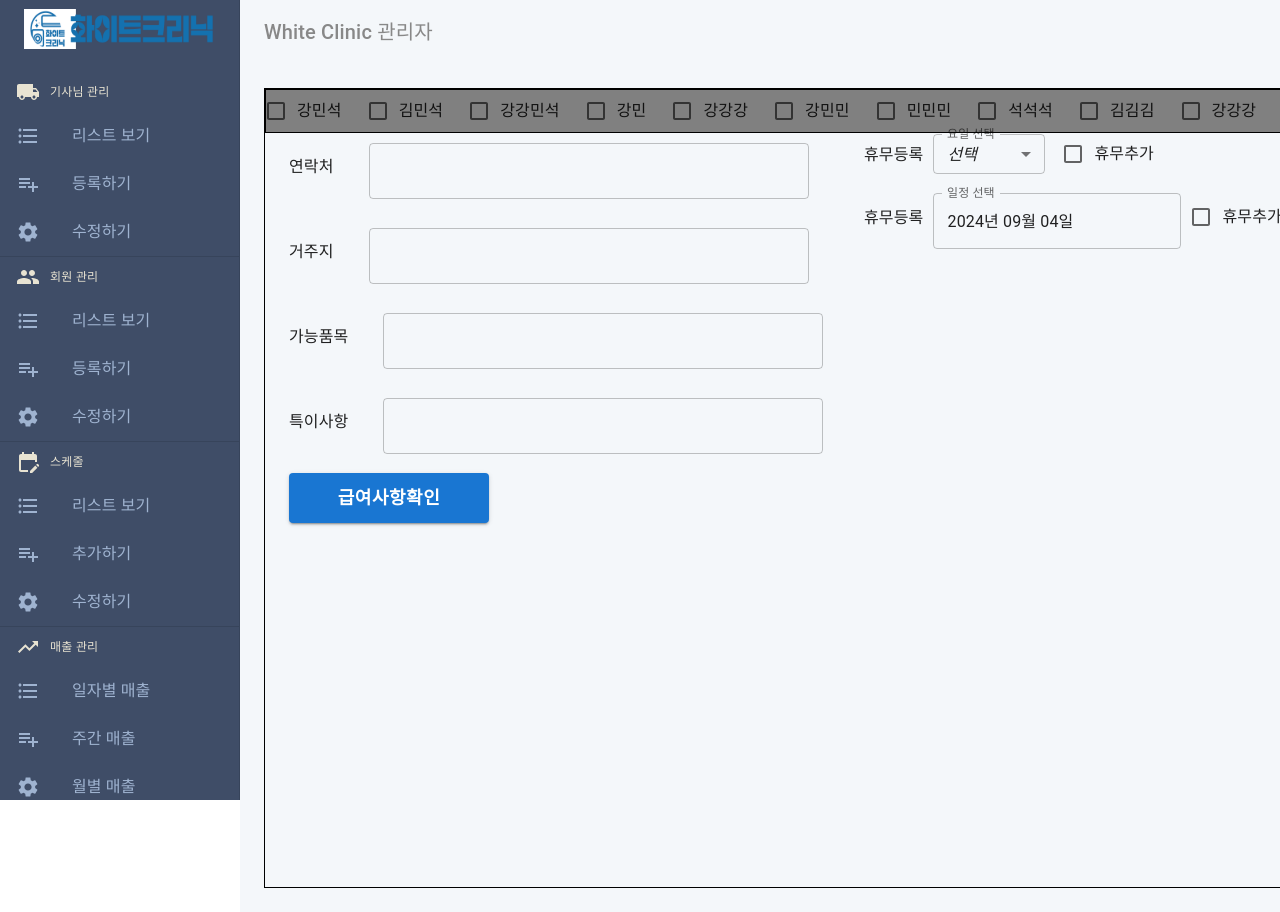
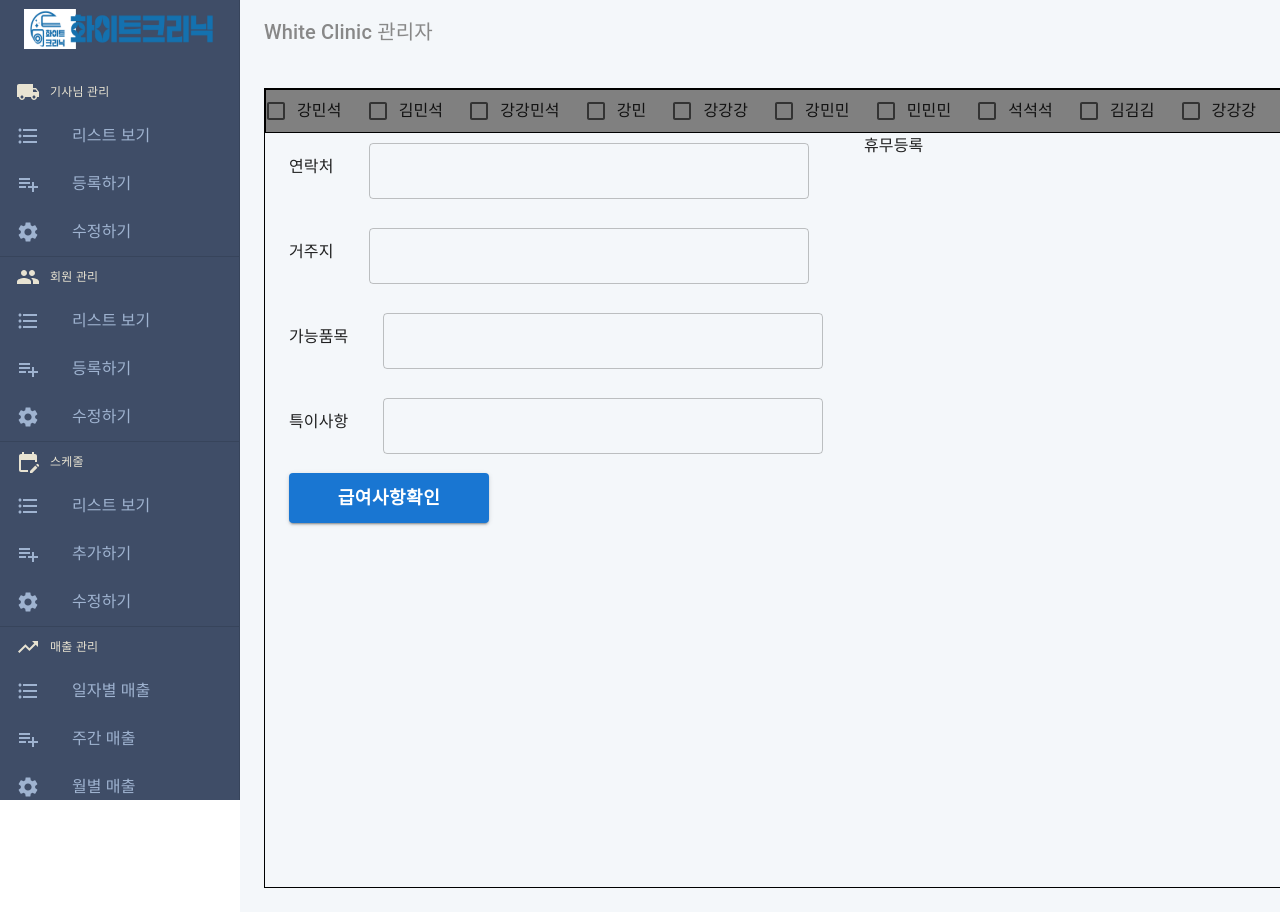
Before and after one commit to misnawk/public_whiteclinic_back, a Next.js app: page /engineer/e_registration in a window 1280 px wide. Shown: the top 912 px of the page. Built offline with nearby package versions, Linux system fonts and the light colour scheme.

Commit message:
build 재실행 오류수정

```diff
--- a/src/components/molecules/KMS/Organism/engineerInfo/LeftInfoComponent.tsx
+++ b/src/components/molecules/KMS/Organism/engineerInfo/LeftInfoComponent.tsx
@@ -5,15 +5,14 @@ import { Box } from '@mui/material';
 type leftinfo = '연락처' | '거주지' | '가능품목' | '특이사항';
 const leftinfo: leftinfo[] = ['연락처', '거주지', '가능품목', '특이사항'];
 
-
 const openInfo = () => {
   window.location.href = '/engineer/e_salary';
 };
 export const LeftInfoComponent = () => {
   return (
     <Box sx={{ display: 'flex', flexDirection: 'column', gap: '20px' }}>
-      {leftinfo.map((item) => (
-        <Box sx={{ display: 'flex', alignItems: 'center', gap: '30px' }}>
+      {leftinfo.map((item, i) => (
+        <Box key={i} sx={{ display: 'flex', alignItems: 'center', gap: '30px' }}>
           {item} <CInput isReadOnly containerWidth="450px" />{' '}
         </Box>
       ))}
--- a/src/components/molecules/KMS/Organism/engineerInfo/RightInfoComponent.tsx
+++ b/src/components/molecules/KMS/Organism/engineerInfo/RightInfoComponent.tsx
@@ -7,11 +7,11 @@ import CDatePicker from '@/components/atom/CDatePicker';
 const rightinfo = [
   [
     '휴무등록',
-    <CDropDown contentList={WeekDays} contentName="요일 선택" />,
-    <CCheckbox<state> label="휴무추가" isChecked={false} />,
+    // <CDropDown contentList={WeekDays} contentName="요일 선택" />,
+    // <CCheckbox<state> label="휴무추가" isChecked={false} />,
   ],
 
-  ['휴무등록', <CDatePicker />, <CCheckbox<state> label="휴무추가" isChecked={false} />],
+  // ['휴무등록', <CDatePicker />, <CCheckbox<state> label="휴무추가" isChecked={false} />],
 ];
 
 export const RightInfoComponent = () => {
@@ -24,8 +24,10 @@ export const RightInfoComponent = () => {
         // border: '1px solid black',
       }}
     >
-      {rightinfo.map((item) => (
-        <Box sx={{ display: 'flex', alignItems: 'center', gap: '10px' }}>{item}</Box>
+      {rightinfo.map((item, i) => (
+        <Box key={i} sx={{ display: 'flex', alignItems: 'center', gap: '10px' }}>
+          {item}
+        </Box>
       ))}
     </Box>
   );
```
Also changed, not shown: src/app/guideLine/organism/Test.tsx (+4 -4 lines), src/stories/Page.tsx (+1 -1 lines).
